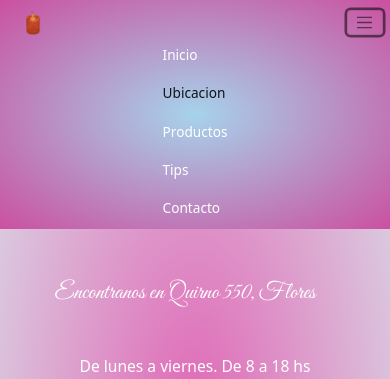
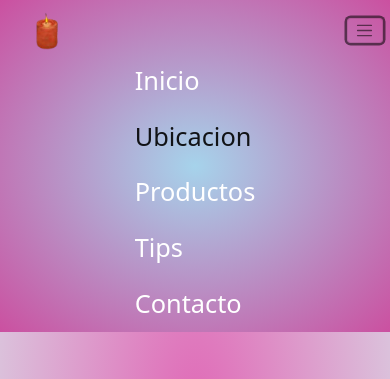
Before and after one commit to MauricioBuda/Buda-3raEntrega, a website: page pages/ubicacion.html in a window 390 px wide. Both pictures are taken after a click on the button "Toggle navigation". Shown: the top 379 px of the page. Drawn offline with nearby package versions, Linux system fonts and the light colour scheme; files that its build step writes are made by us from their sources; a web font is replaced by a local one.

Commit message:
agrande el navbar mobile

```diff
--- a/scss/_index.scss
+++ b/scss/_index.scss
@@ -126,8 +126,12 @@
 }
 
 @media screen and (max-width: $pantallas-chicas) {
+  .nav_bs ul li a {
+    font-size: 6.5vw;
+  }
+
   .index__img-nav {
-    width: 13vw;
+    width: 20vw;
   }
 
   .index__h1 {
--- a/scss/_ubicacion.scss
+++ b/scss/_ubicacion.scss
@@ -5,7 +5,7 @@
     margin: 5rem 2rem 5rem 0rem;
     color: white;
     font-size: 4vw;
-    font-family: 'Great Vibes', cursive;
+    font-family: $font-titulos;
     text-align: center;
   }
 
```
Also changed, not shown: css/styles.css, 1 other file.
